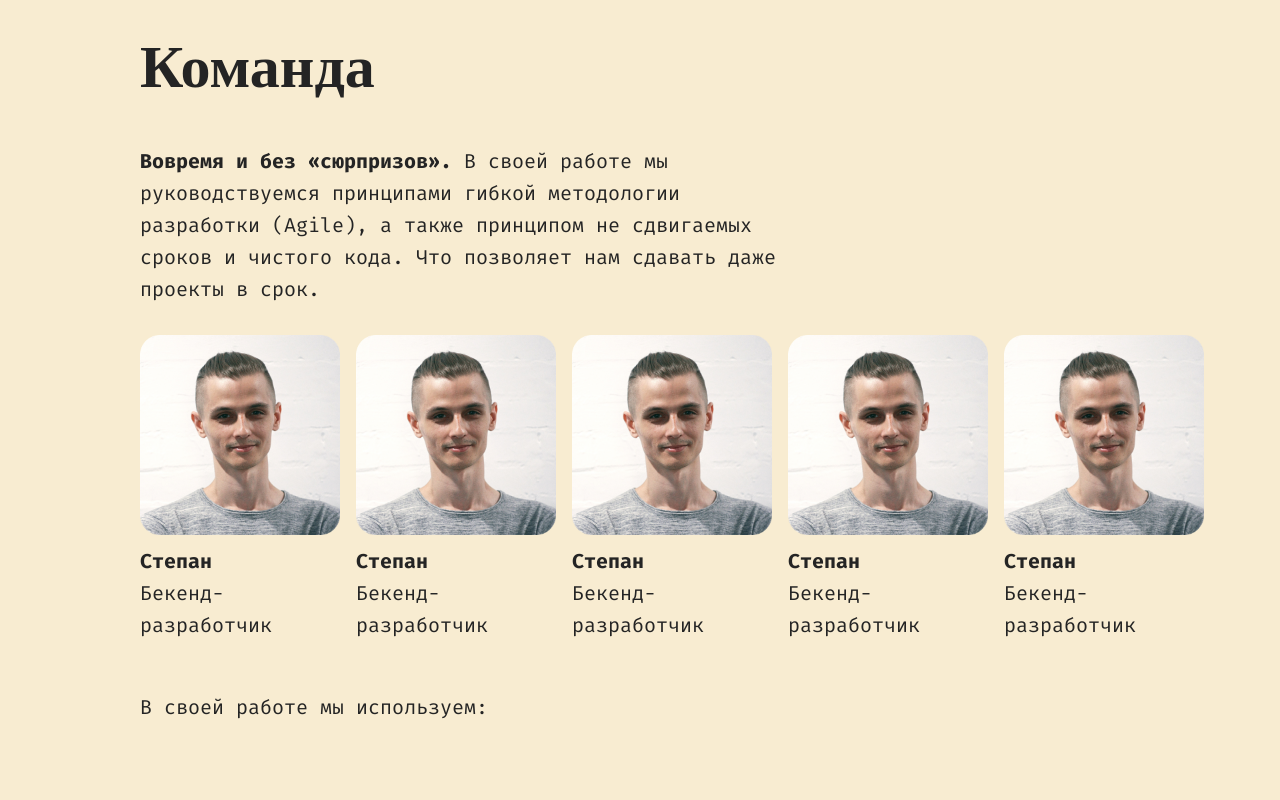
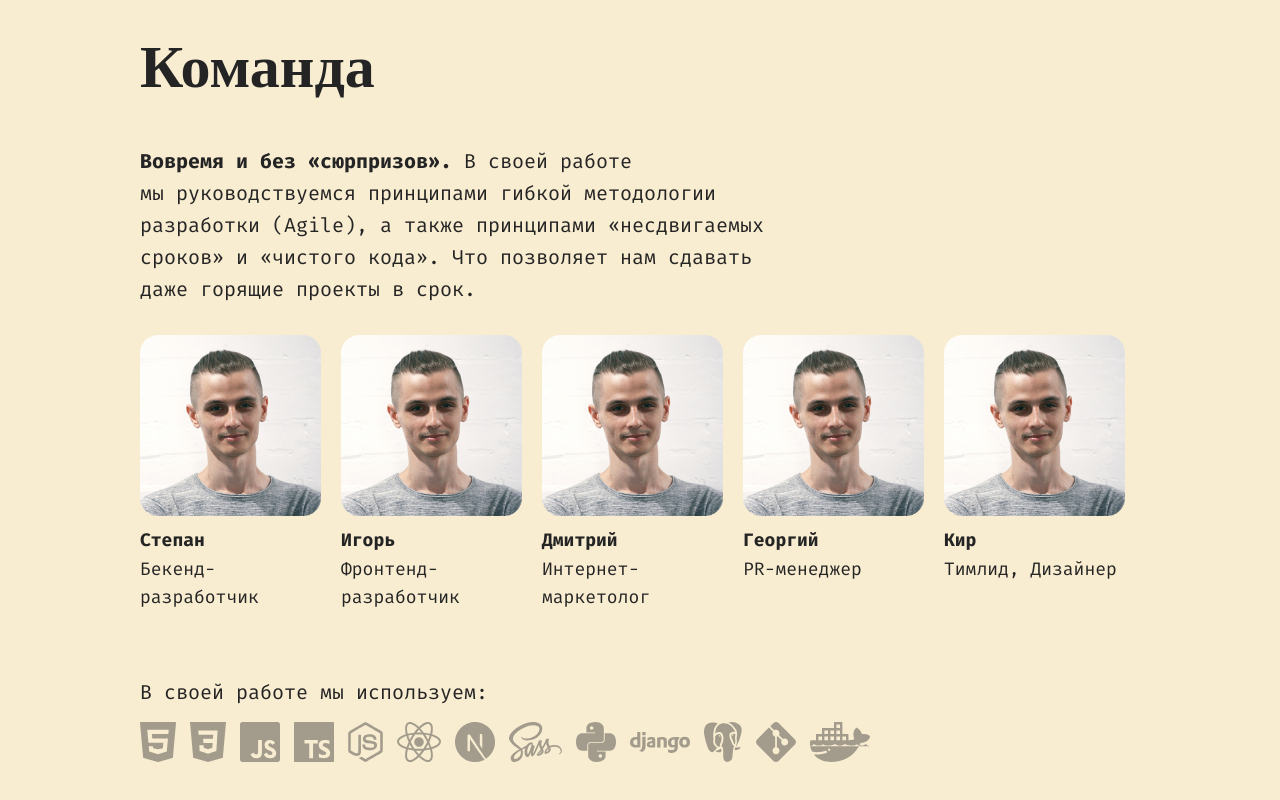
Before and after one commit to ArtDir/zrussa, a website built with webpack: page src/index.html in a window 1280 px wide. Shown: the part 1801-2601 px from the top of the page. Built offline with nearby package versions, Linux system fonts and the light colour scheme; files whose address does not match are found by name.

Commit message:
feat: Team CSS + mobile/tablet view

```diff
--- a/src/index.html
+++ b/src/index.html
@@ -113,7 +113,7 @@
 					</div>
 					<div class="team">
 						<p class="team__text">
-							<b>Вовремя и без «сюрпризов».</b> В своей работе мы руководствуемся принципами гибкой методологии разработки (Agile), а также принципом не сдвигаемых сроков и чистого кода. Что позволяет нам сдавать даже проекты в срок.
+							<b>Вовремя и&nbsp;без &laquo;сюрпризов&raquo;.</b> В&nbsp;своей работе мы&nbsp;руководствуемся принципами гибкой методологии разработки (Agile), а&nbsp;также принципами «несдвигаемых сроков» и&nbsp;«чистого кода». Что позволяет нам сдавать даже горящие проекты в&nbsp;срок.
 						</p>
 
 					<div class="team__cards">
@@ -127,40 +127,48 @@
 						<div class="team__cards-item">
 							<img class="team__cards-image" src="./images/kir.png" alt='' loading="lazy">
 							<div class="team__cards-body">
-								<p class="team__cards-name"><b>Степан</b></p>
-								<p class="team__cards-role">Бекенд-разработчик</p>
+								<p class="team__cards-name"><b>Игорь</b></p>
+								<p class="team__cards-role">Фронтенд-разработчик</p>
 							</div>
 						</div>
 						<div class="team__cards-item">
 							<img class="team__cards-image" src="./images/kir.png" alt='' loading="lazy">
 							<div class="team__cards-body">
-								<p class="team__cards-name"><b>Степан</b></p>
-								<p class="team__cards-role">Бекенд-разработчик</p>
+								<p class="team__cards-name"><b>Дмитрий</b></p>
+								<p class="team__cards-role">Интернет-маркетолог</p>
 							</div>
 						</div>
 						<div class="team__cards-item">
 							<img class="team__cards-image" src="./images/kir.png" alt='' loading="lazy">
 							<div class="team__cards-body">
-								<p class="team__cards-name"><b>Степан</b></p>
-								<p class="team__cards-role">Бекенд-разработчик</p>
+								<p class="team__cards-name"><b>Георгий</b></p>
+								<p class="team__cards-role">PR-менеджер</p>
 							</div>
 						</div>
 						<div class="team__cards-item">
 							<img class="team__cards-image" src="./images/kir.png" alt='' loading="lazy">
 							<div class="team__cards-body">
-								<p class="team__cards-name"><b>Степан</b></p>
-								<p class="team__cards-role">Бекенд-разработчик</p>
+								<p class="team__cards-name"><b>Кир</b></p>
+								<p class="team__cards-role">Тимлид, Дизайнер</p>
 							</div>
 						</div>
 					</div>
 					<div class="team__technologies">
 						<p class="team__technologies-text">В своей работе мы используем:</p>
 						<ul class="team__technologies-list">
-							<li class="team__technologies-item"><img src="./images/icons/html.svg" alt=""></li>
-							<li class="team__technologies-item"><img src="./images/icons/css.svg" alt=""></li>
-							<li class="team__technologies-item"><img src="./images/icons/js.svg" alt=""></li>
-							<li class="team__technologies-item"><img src="./images/icons/node.svg" alt=""></li>
-							<li class="team__technologies-item"><img src="./images/icons/mongo.svg" alt=""></li>
+							<li class="team__technologies-item"><img src="../images/icons/tech/HTML5.svg" alt="HTML5"></li>
+							<li class="team__technologies-item"><img src="../images/icons/tech/CSS3.svg" alt="CSS3"></li>
+							<li class="team__technologies-item"><img src="../images/icons/tech/JS.svg" alt="JS"></li>
+							<li class="team__technologies-item"><img src="../images/icons/tech/TS.svg" alt="TS"></li>
+							<li class="team__technologies-item"><img src="../images/icons/tech/NodeJS.svg" alt="NodeJS"></li>
+							<li class="team__technologies-item"><img src="../images/icons/tech/React.svg" alt="React"></li>
+							<li class="team__technologies-item"><img src="../images/icons/tech/NextJS.svg" alt="NextJS"></li>
+							<li class="team__technologies-item"><img src="../images/icons/tech/Sass.svg" alt="Sass"></li>
+							<li class="team__technologies-item"><img src="../images/icons/tech/Python.svg" alt="Python"></li>
+							<li class="team__technologies-item"><img src="../images/icons/tech/Django.svg" alt="Django"></li>
+							<li class="team__technologies-item"><img src="../images/icons/tech/PostgreSQL.svg" alt="PostgreSQL"></li>
+							<li class="team__technologies-item"><img src="../images/icons/tech/Git.svg" alt="Git"></li>
+							<li class="team__technologies-item"><img src="../images/icons/tech/Docker.svg" alt="Docker"></li>
 						</ul>
 					</div>
 				</div>
--- a/styles/blocks/_team.scss
+++ b/styles/blocks/_team.scss
@@ -4,22 +4,105 @@
 	&__text {
 		padding-bottom: 1.5em;
 		max-width: 66%;
+
+		@include tablet {
+			max-width: 80%;
+		}
+
+		@include mobile {
+			max-width: 100%;
+		}
 	}
 
 	&__cards {
 		display: flex;
-		gap: 0.8em;
-		padding-bottom: 1.5em;
+		gap: 1em;
+		padding-bottom: 2.2em;
+		// flex-wrap: wrap;
+		align-items: stretch;
+
+		@include tablet {
+			flex-wrap: wrap;
+			justify-content: left;
+		}
 
 		&-item {
-			min-width: 200px;
+			// flex: 1 1 auto;
 			display: flex;
 			flex-direction: column;
+			align-items: left;
+
+			@include tablet {
+				flex-basis: calc(33.333% - 0.8em);
+				margin-bottom: 1em;
+			}
+		}
+
+		&-image {
+			max-width: 300px;
+			min-width: 150px;
+			width: 100%;
+			height: auto;
+			object-fit: contain;
 		}
 
 		&-body {
 			padding-top: 0.5em;
 			padding-bottom: 1em;
+			text-align: left;
+
+			@include tablet {
+				padding-bottom: 0.2em;
+			}
+
+			@include mobile {
+				padding-bottom: 0em;
+			}
+		}
+
+		&-body p {
+			font-size: 0.9em;
+
+			@include tablet {
+				font-size: 0.8em;
+			}
+		}
+	}
+
+	&__technologies {
+		&-text {
+			padding-bottom: 0.7em;
+		}
+
+		&-list {
+			display: flex;
+			align-items: center;
+			gap: 0.7em;
+			max-width: 80%;
+
+			@include tablet {
+				max-width: 100%;
+			}
+
+			@include mobile {
+				flex-wrap: wrap;
+			}
+		}
+
+		&-item {
+			max-width: 3em;
+			display: flex;
+			align-items: center;
+			justify-content: center;
+
+			img {
+				max-height: 2em;
+				object-fit: contain;
+			}
+
+			@include mobile {
+				max-width: 2em;
+			}
 		}
 	}
 }
```
Also changed, not shown: images/icons/tech/CSS3.svg (added), images/icons/tech/Django.svg (added), images/icons/tech/Docker.svg (added), images/icons/tech/Git.svg (added), images/icons/tech/HTML5.svg (added), images/icons/tech/JS.svg (added), images/icons/tech/NextJS.svg (added), images/icons/tech/NodeJS.svg (added), images/icons/tech/PostgreSQL.svg (added), images/icons/tech/Python.svg (added), images/icons/tech/React.svg (added), images/icons/tech/Sass.svg (added), images/icons/tech/TS.svg (added).
